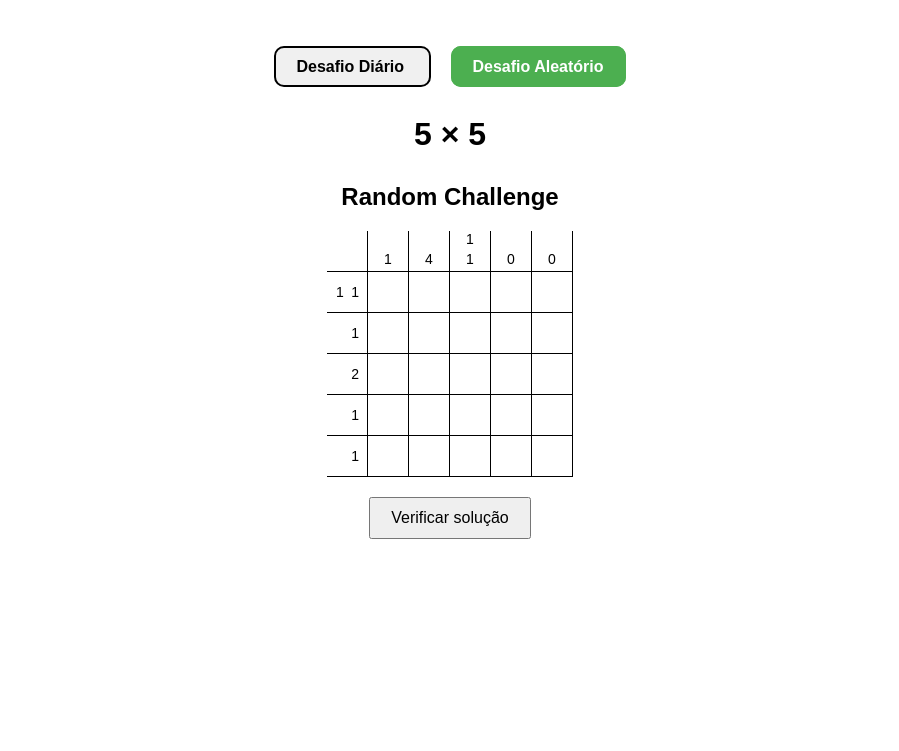
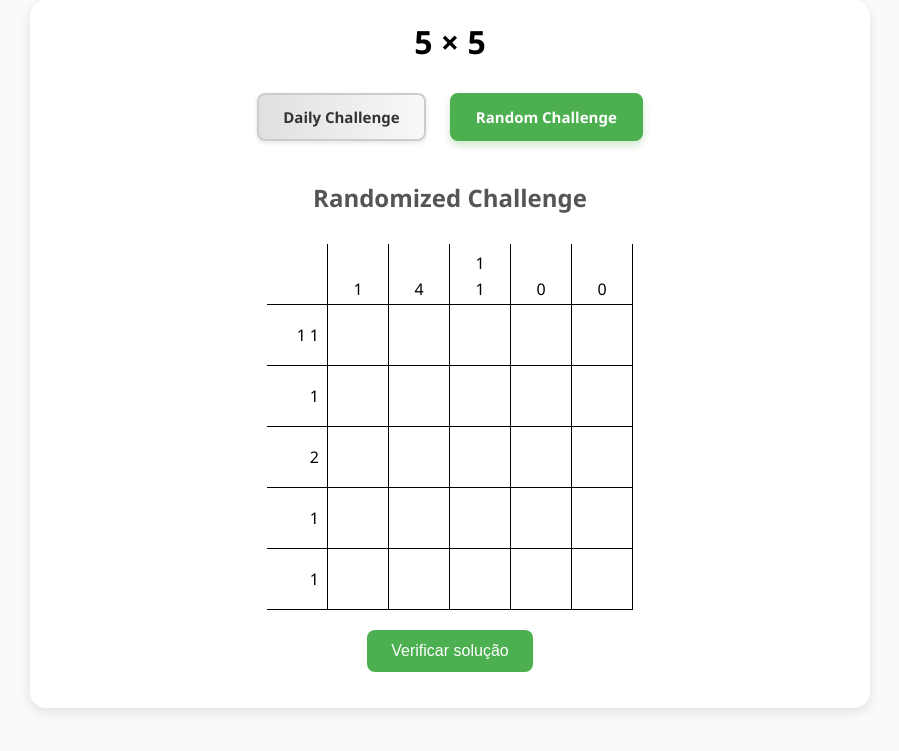
Before and after one commit to BrenoGustavo/PicrossWebSite, a Django app: page /random/ in a window 1280 px wide. Shown: the top 751 px of the page, without its empty margins (190-1089 px from the left). Run offline with Django 5.2, Linux system fonts and the light colour scheme; lists and menus that the app fills with data are empty.

Commit message:
basically finished

```diff
--- a/game/models.py
+++ b/game/models.py
@@ -3,9 +3,9 @@ from django.utils import timezone
 
 class Puzzle(models.Model):
     date = models.DateField(default=timezone.now, unique=True)
-    size = models.IntegerField(default=10)
     solution = models.TextField()  # matriz 0 e 1 em JSON
     created_at = models.DateTimeField(auto_now_add=True)
+    size = models.IntegerField(default=10)
 
     def __str__(self):
         return f"Puzzle de {self.date}"
--- a/game/static/game/script.js
+++ b/game/static/game/script.js
@@ -108,7 +108,7 @@ document.addEventListener("DOMContentLoaded", () => {
         const data = await res.json();
         console.log("Resposta que será enviada:", resposta);
         document.getElementById("resultado").innerText = data.correto
-            ? "✅ Você acertou!"
-            : "❌ Ainda não está certo.";
+            ? "✅ Correct!"
+            : "❌ Incorrect";
     };
 });
--- a/game/static/game/style.css
+++ b/game/static/game/style.css
@@ -1,9 +1,12 @@
 body {
-    font-family: sans-serif;
+    font-family: 'Segoe UI', Tahoma, Geneva, Verdana, sans-serif;
+    background-color: #fafafa;
+    margin: 0;
+    padding: 0;
     display: flex;
     justify-content: center;
-    padding-top: 50px;
 }
+
 
 .grid {
     display: grid;
@@ -12,15 +15,13 @@ body {
     gap: 2px;
 }
 
+
 .cell {
-    width:40px;
-    height: 40px;
-    /* border: 1px solid #ccc; */
-    border: 0;
+    width: 100%;
+    height: 100%;
     background-color: white;
     cursor: pointer;
-    user-select: none;
-    -webkit-user-drag: none;
+
 }
 
 .cell.filled {
@@ -44,8 +45,8 @@ body {
 }
 
 .picross-grid th, .picross-grid td {
-    width: 40px;
-    height: 40px;
+    width: 60px;
+    height: 60px;
     text-align: center;
     vertical-align: middle;
     padding: 0;
@@ -54,17 +55,10 @@ body {
 
 .picross-grid th {
     font-weight: normal;
-    font-size: 12px;
+    /* font-size: 12px; */
     background-color: #f0f0f0;
 }
 
-.cell {
-    width: 100%;
-    height: 100%;
-    background-color: white;
-    cursor: pointer;
-
-}
 
 h1.site-title {
     text-align: center;
@@ -75,14 +69,14 @@ h1.site-title {
 
 
 .linha-dica {
-    font-size: 14px;
+    font-size: 16px;
     display: inline-block;
     margin-right: 4px;
 }
 
 .coluna-dica {
     margin-bottom: 4px;
-    font-size: 14px;
+    font-size: 16px;
     border-top: 0;
 }
 
@@ -145,34 +139,78 @@ h1.site-title {
     background-color: rgba(162, 162, 162, 0.8)
 }
 
-
-/*   -------------------------   */
-
 .menu-selecao {
     text-align: center;
     margin-bottom: 40px;
 }
 
 .menu-botao {
-    padding: 10px 20px;
+    display: inline-block;
+    padding: 12px 24px;
     margin: 0 10px;
     text-decoration: none;
-    color: black;
-    border: 2px solid #000;
-    border-radius: 10px;
-    background-color: #f0f0f0;
-    font-weight: bold;
+    color: #333;
+    background: linear-gradient(to right, #e0e0e0, #f8f8f8);
+    border: 2px solid #ccc;
+    border-radius: 8px;
+    font-weight: 600;
+    font-size: 15px;
+    transition: all 0.3s ease;
+    box-shadow: 0 2px 5px rgba(0, 0, 0, 0.1);
 }
 
 .menu-botao:hover {
-    background-color: #ddd;
+    background: linear-gradient(to right, #d4edda, #c3e6cb);
+    color: #2d572c;
+    border-color: #4CAF50;
 }
 
 .menu-botao.ativo {
-    background-color: #4CAF50;
+    background: #4CAF50;
     color: white;
     border-color: #4CAF50;
+    box-shadow: 0 4px 8px rgba(0, 128, 0, 0.2);
 }
 h2 {
     text-align: center;
 }
+
+
+.container {
+    width: min(95%, 800px);
+    padding: 20px;
+    background-color: #ffffff;
+    box-shadow: 0 4px 12px rgba(0, 0, 0, 0.1);
+    border-radius: 16px;
+}
+
+.site-title {
+    font-size: 2.2rem;
+    text-align: center;
+    margin-top: 0;
+}
+
+.modo-indicador {
+    text-align: center;
+    color: #555;
+    margin-bottom: 30px;
+}
+
+.verificacao button {
+    background-color: #4CAF50;
+    color: white;
+    border: none;
+    border-radius: 8px;
+    padding: 12px 24px;
+    font-size: 16px;
+    transition: background-color 0.2s;
+}
+
+.verificacao button:hover {
+    background-color: #45a049;
+}
+
+.verificacao p {
+    font-weight: bold;
+    margin-top: 12px;
+}
--- a/game/templates/game/puzzle.html
+++ b/game/templates/game/puzzle.html
@@ -4,43 +4,31 @@
 <head>
     <meta charset="UTF-8">
     <meta name="csrf-token" content="{{ csrf_token }}">
-    <title>Picross Diário</title>
+    <title>Picross</title>
     <link rel="stylesheet" href="{% static 'game/style.css' %}">
-    <style>
-        /* Define --size dinamicamente para o CSS externo usar */
-        :root { --size: {{ size }}; }
-    </style>
+    <style>:root { --size: {{ size }}; }</style>
 </head>
 <body>
-    <div>
+    <div class="container">
+        <header>
+            <h1 class="site-title">{{ size }} × {{ size }}</h1>
             <div class="menu-selecao">
-            <a href="{% url 'daily_puzzle' %}" class="menu-botao {% if modo == 'daily' %}ativo{% endif %}">
-                Desafio Diário
-            </a>
-            <a href="{% url 'random_challenge' %}" class="menu-botao {% if modo == 'random' %}ativo{% endif %}">
-                Desafio Aleatório
-            </a>
+                <a href="{% url 'daily_puzzle' %}" class="menu-botao {% if modo == 'daily' %}ativo{% endif %}">Daily Challenge</a>
+                <a href="{% url 'random_challenge' %}" class="menu-botao {% if modo == 'random' %}ativo{% endif %}">Random Challenge</a>
             </div>
+            <h2 class="modo-indicador">
+                {% if modo == 'daily' %}Daily Nonogram{% elif modo == 'random' %}Randomized Challenge{% endif %}
+            </h2>
+        </header>
 
-
-        <h1 class='site-title'> {{ size }} × {{ size }}</h1>
-
-
-        {% if modo == 'daily' %}
-        <h2>Daily Challenge</h2>
-        {% elif modo == 'random' %}
-        <h2>Random Challenge</h2>
-        {% endif %}
-
+        <main>
             <table class="picross-grid">
                 <thead>
                     <tr>
-                    <th class="blank-cell-corner"></th>  <!-- canto superior esquerdo vazio -->
+                        <th class="blank-cell-corner"></th>
                         {% for hint in col_hints %}
-                        <th class='celula-cima'>
-                            {% for num in hint %}
-                                <div class='coluna-dica'>{{ num }}</div>
-                            {% endfor %}
+                            <th class="celula-cima">
+                                {% for num in hint %}<div class="coluna-dica">{{ num }}</div>{% endfor %}
                             </th>
                         {% endfor %}
                     </tr>
@@ -48,17 +36,11 @@
                 <tbody>
                     {% for i, dica in rows_with_hints %}
                     <tr>
-                    <th class='celula-lado'>
-                        <div>
-                            {% for num in dica %}
-                            <div class="linha-dica">{{ num }}</div>
-                            {% endfor %}
-                        </div>
+                        <th class="celula-lado">
+                            <div>{% for num in dica %}<div class="linha-dica">{{ num }}</div>{% endfor %}</div>
                         </th>
                         {% for j in indices %}
-                    <td>
-                        <div class="cell" data-row="{{ i|add:0  }}" data-col="{{ j|add:0  }}"></div>
-                    </td>
+                        <td><div class="cell" data-row="{{ i }}" data-col="{{ j }}"></div></td>
                         {% endfor %}
                     </tr>
                     {% endfor %}
@@ -69,13 +51,13 @@
                 <button onclick="verificar()">Verificar solução</button>
                 <p id="resultado"></p>
             </div>
+        </main>
     </div>
 
     <script>
         const tamanho = {{ size }};
-    const urlVerificar = "{% url 'check_solution' %}";
+        const urlVerificar = "{% url url_verificacao %}";
     </script>
     <script src="{% static 'game/script.js' %}"></script>
-
 </body>
 </html>
--- a/game/urls.py
+++ b/game/urls.py
@@ -3,7 +3,10 @@ from . import views
 
 urlpatterns = [
     path('', views.daily_puzzle, name='daily_puzzle'),
+    path('check_daily/', views.check_daily, name='check_daily'),
+
     path('random/', views.jogo_aleatorio, name='random_challenge'),
-    path('check/', views.check_solution, name='check_solution'),  # <- esta linha
+    path('check_random/', views.check_random, name='check_random'),
 
+    path('generate/', views.generate_grid, name='generate_grid'),
 ]
--- a/game/views.py
+++ b/game/views.py
@@ -2,7 +2,7 @@ from django.shortcuts import render, get_object_or_404
 from datetime import date
 from .models import Puzzle
 import json
-from django.http import HttpResponseNotFound, JsonResponse
+from django.http import JsonResponse
 from django.views.decorators.csrf import csrf_exempt
 from utils import utils
 
@@ -24,38 +24,58 @@ def daily_puzzle(request):
         'col_hints': col_hints,
         'rows_with_hints': rows_with_hints,
         'modo': 'daily',
+        'url_verificacao': 'check_daily',
     })
 
 
 def jogo_aleatorio(request):
     puzzle = utils.gerar_grid_aleatorio()
     solution = puzzle['solucao']
-    size = len(solution)
+    size = puzzle['size']
     indices = list(range(size))
     row_hints, col_hints = utils.calcular_dicas(solution)
     rows_with_hints = list(zip(indices, row_hints))
 
-    request.session["solucao_aleatoria"] = json.dumps(solution)
+    # Salva dicas e solução na sessão
+    request.session['solucao_random'] = json.dumps(solution)
+    request.session['row_hints'] = row_hints
+    request.session['col_hints'] = col_hints
 
     return render(request, 'game/puzzle.html', {
         'size': size,
         'indices': indices,
-        # 'solution': solution,
+        'solution': solution,
         'row_hints': row_hints,
         'col_hints': col_hints,
         'rows_with_hints': rows_with_hints,
         'modo': 'random',
+        'url_verificacao': 'check_random',
     })
 
 
-from django.views.decorators.csrf import csrf_exempt
-from django.http import JsonResponse
-import json
-from datetime import date
-from .models import Puzzle
+@csrf_exempt
+def check_daily(request):
+    if request.method != "POST":
+        return JsonResponse({"erro": "Método não permitido"}, status=405)
+    try:
+        data = json.loads(request.body)
+        resposta = data.get("resposta")
+
+        puzzle = Puzzle.objects.get(date=date.today())
+        gabarito = json.loads(puzzle.solution)
+
+        resposta_int = [[int(c) for c in row] for row in resposta]
+        gabarito_int = [[int(c) for c in row] for row in gabarito]
+
+        return JsonResponse({"correto": resposta_int == gabarito_int})
+
+    except Exception as e:
+        print("Erro (check_daily):", e)
+        return JsonResponse({"erro": "Erro interno"}, status=500)
+
 
 @csrf_exempt
-def check_solution(request):
+def check_random(request):
     if request.method != "POST":
         return JsonResponse({"erro": "Método não permitido"}, status=405)
 
@@ -63,38 +83,31 @@ def check_solution(request):
         data = json.loads(request.body)
         resposta = data.get("resposta")
 
-        print("🔍 Resposta recebida do frontend:", resposta)
+        # Converte para int
+        resposta_int = [[int(cell) for cell in row] for row in resposta]
 
-        if not isinstance(resposta, list):
-            return JsonResponse({"erro": "Formato inválido da resposta"}, status=400)
+        # Calcula dicas com base na resposta do jogador
+        row_resposta, col_resposta = utils.calcular_dicas(resposta_int)
 
-        # Converte cada célula para inteiro com validação
-        resposta_int = []
-        for i, row in enumerate(resposta):
-            nova_linha = []
-            for j, cell in enumerate(row):
-                if str(cell).strip() not in ("0", "1"):
-                    raise ValueError(f"Valor inválido na célula ({i},{j}): {cell}")
-                nova_linha.append(int(cell))
-            resposta_int.append(nova_linha)
+        # Dicas originais
+        row_hints = request.session.get("row_hints")
+        col_hints = request.session.get("col_hints")
 
-        # Verifica se é puzzle aleatório (da sessão)
-        gabarito_str = request.session.pop("solucao_aleatoria", None)
+        if not row_hints or not col_hints:
+            return JsonResponse({"erro": "Dicas não encontradas"}, status=400)
 
-        if gabarito_str:
-            print("🧪 Comparando com puzzle aleatório")
-            gabarito = json.loads(gabarito_str)
-        else:
-            print("📅 Comparando com puzzle diário")
-            puzzle = Puzzle.objects.get(date=date.today())
-            gabarito = json.loads(puzzle.solution)
-
-        print("✅ Gabarito:", gabarito)
-        gabarito_int = [[int(cell) for cell in row] for row in gabarito]
-
-        correto = resposta_int == gabarito_int
+        correto = (row_resposta == row_hints and col_resposta == col_hints)
         return JsonResponse({"correto": correto})
 
     except Exception as e:
-        print("❌ Erro na verificação:", str(e))
-        return JsonResponse({"erro": "Erro interno no servidor"}, status=500)
+        print("Erro (check_random):", e)
+        return JsonResponse({"erro": "Erro interno"}, status=500)
+
+
+def generate_grid(request):
+    size = int(request.GET.get('size', 5))  # padrão 5x5
+    indices = list(range(size))
+    return render(request, 'game/generate.html', {
+        'size': size,
+        'indices': indices,
+    })
```
Also changed, not shown: game/templates/game/generate.html (added, +60 -0 lines), utils/xadrez.py (+4 -4 lines). Lines whose indentation alone changed are shown as unchanged.
